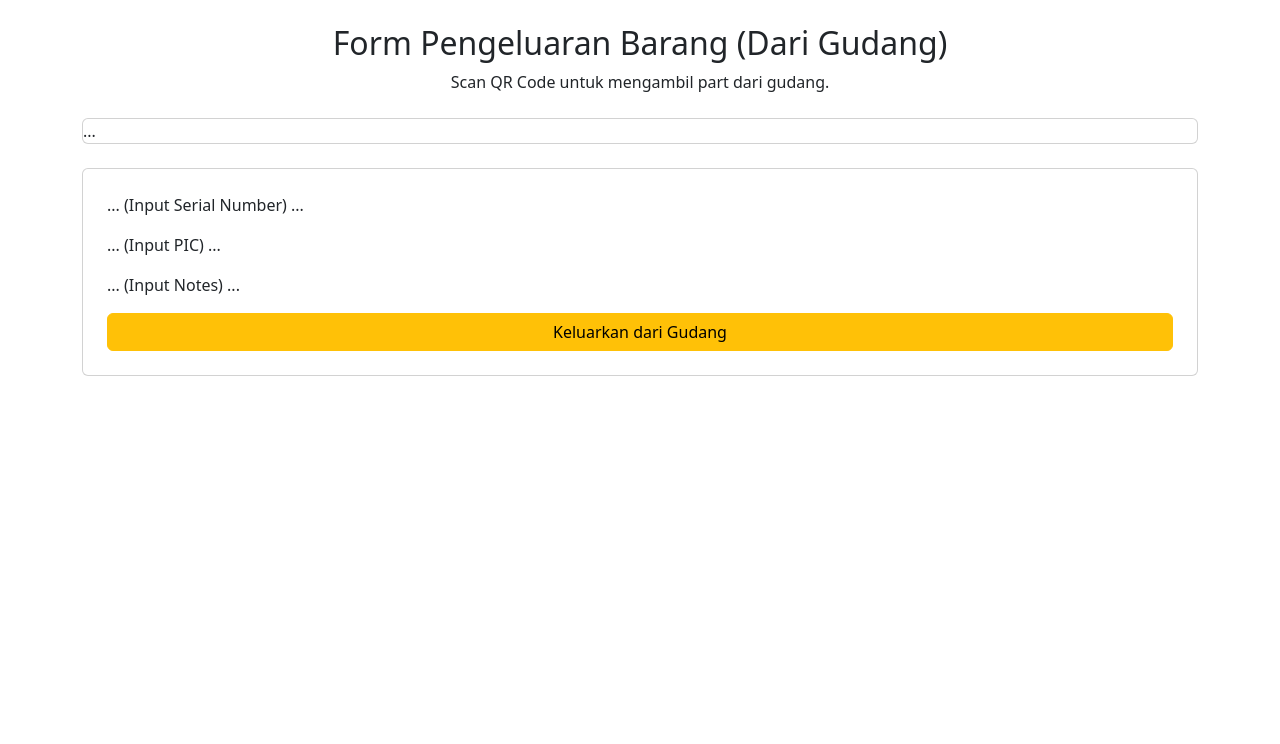
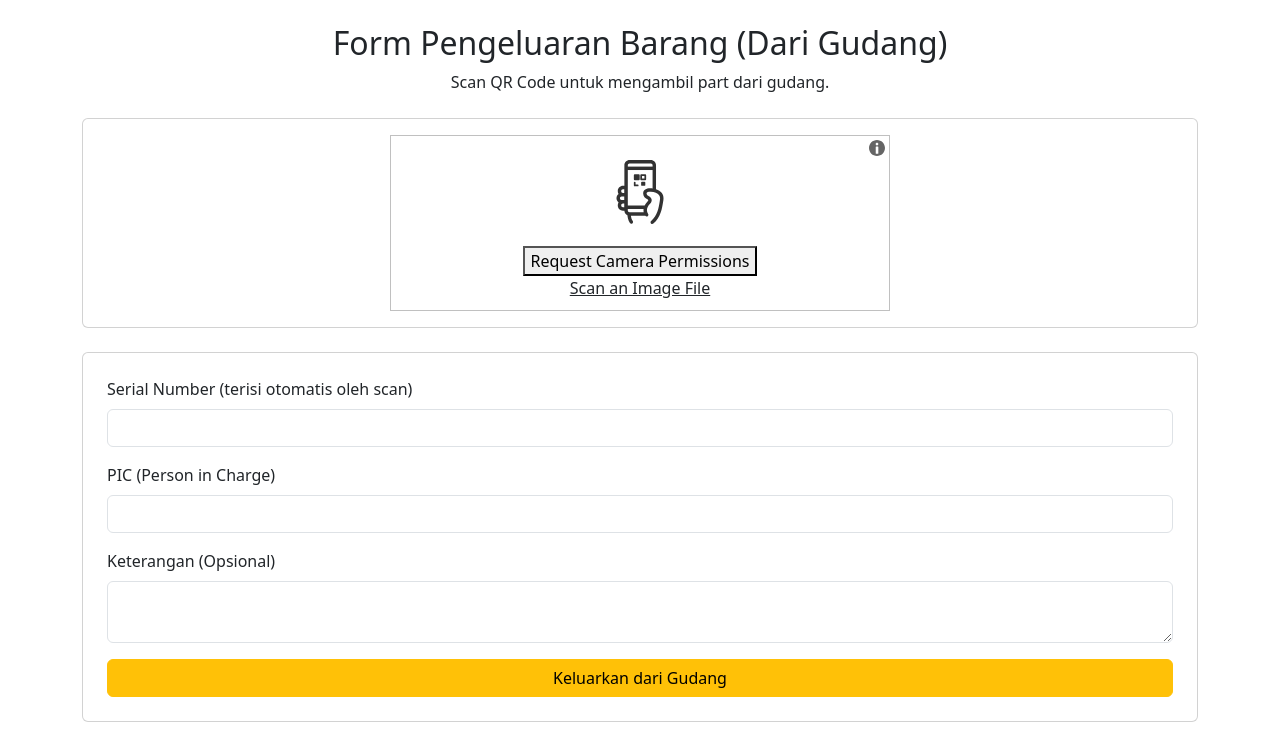
Before and after one commit to farizbima/tps-inventory-project, a Flask app: page /pengeluaran in a window 1280 px wide. Shown: the part 56-800 px from the top of the page. Run offline with Flask 3, Linux system fonts and the light colour scheme; some libraries are stand-ins or nearby versions.

Commit message:
semoga fix

```diff
--- a/app/templates/pengeluaran.html
+++ b/app/templates/pengeluaran.html
@@ -3,10 +3,49 @@
 {% block content %}
     <h2 class="text-center">Form Pengeluaran Barang (Dari Gudang)</h2>
     <p class="text-center">Scan QR Code untuk mengambil part dari gudang.</p>
-    <div id="scanner-container" class="card my-4">...</div> <form method="POST" action="/pengeluaran" class="card p-4 mt-4">
-        <div class="mb-3">... (Input Serial Number) ...</div>
-        <div class="mb-3">... (Input PIC) ...</div>
-        <div class="mb-3">... (Input Notes) ...</div>
+
+    <div id="scanner-container" class="card my-4">
+        <div class="card-body text-center">
+            <div id="qr-reader" style="width:100%; max-width: 500px; margin: 0 auto;"></div>
+        </div>
+    </div>
+
+    <form method="POST" action="/pengeluaran" class="card p-4 mt-4">
+        <div class="mb-3">
+            <label for="serial_number" class="form-label">Serial Number (terisi otomatis oleh scan)</label>
+            <input type="text" class="form-control" id="serial_number" name="serial_number" required readonly>
+        </div>
+        <div class="mb-3">
+            <label for="pic" class="form-label">PIC (Person in Charge)</label>
+            <input type="text" class="form-control" id="pic" name="pic" required>
+        </div>
+        <div class="mb-3">
+            <label for="notes" class="form-label">Keterangan (Opsional)</label>
+            <textarea class="form-control" id="notes" name="notes" rows="2"></textarea>
+        </div>
         <button type="submit" class="btn btn-warning">Keluarkan dari Gudang</button>
     </form>
-    {% endblock %}
+
+    <script src="{{ url_for('static', filename='js/html5-qrcode.min.js') }}" type="text/javascript"></script>
+
+    <script>
+        document.addEventListener('DOMContentLoaded', function() {
+            const html5QrcodeScanner = new Html5QrcodeScanner("qr-reader", { fps: 10, qrbox: {width: 250, height: 250} }, false);
+
+            function onScanSuccess(decodedText, decodedResult) {
+                document.getElementById('serial_number').value = decodedText;
+                alert(`Part ${decodedText} berhasil dipindai!`);
+
+                // Hentikan dan sembunyikan scanner setelah berhasil
+                if (html5QrcodeScanner.getState() === 2) { // 2 = SCANNING
+                    html5QrcodeScanner.clear().catch(error => {
+                        console.error("Gagal membersihkan scanner.", error);
+                    });
+                }
+                document.getElementById('scanner-container').style.display = 'none';
+            }
+
+            html5QrcodeScanner.render(onScanSuccess, () => {});
+        });
+    </script>
+{% endblock %}
```
